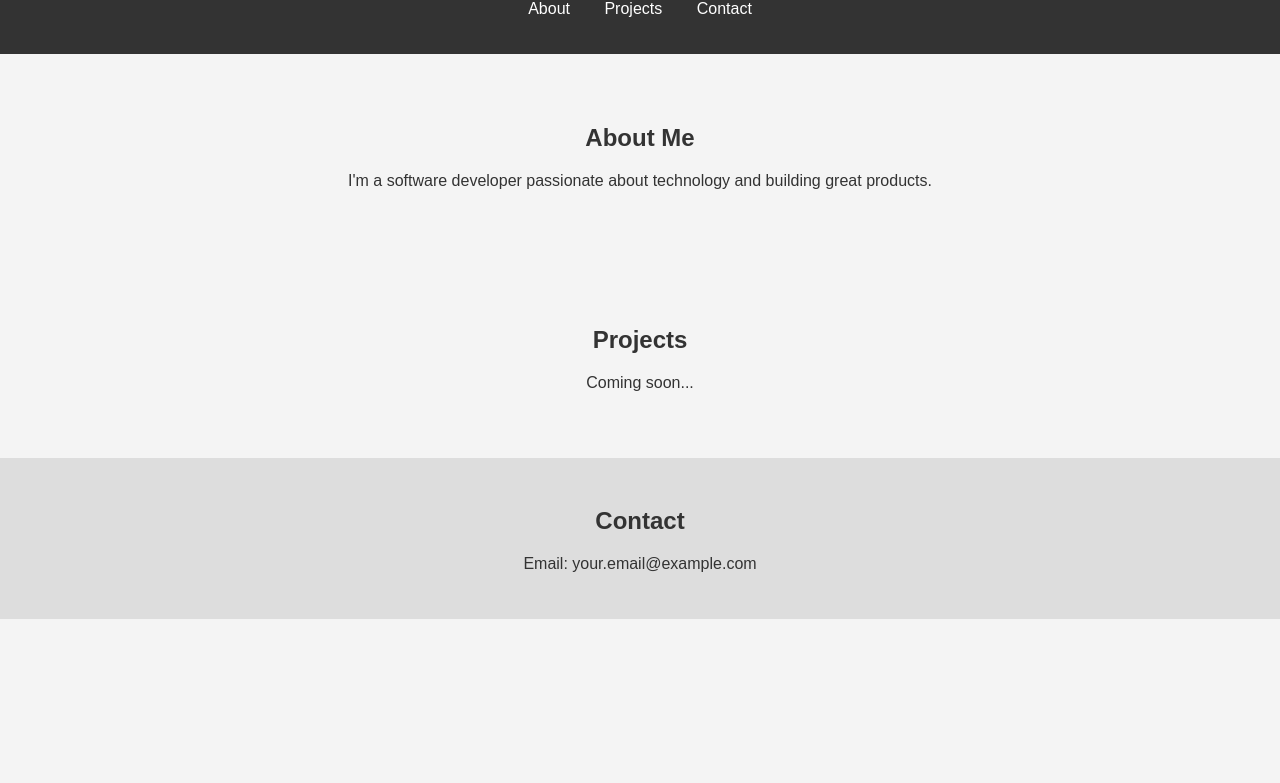
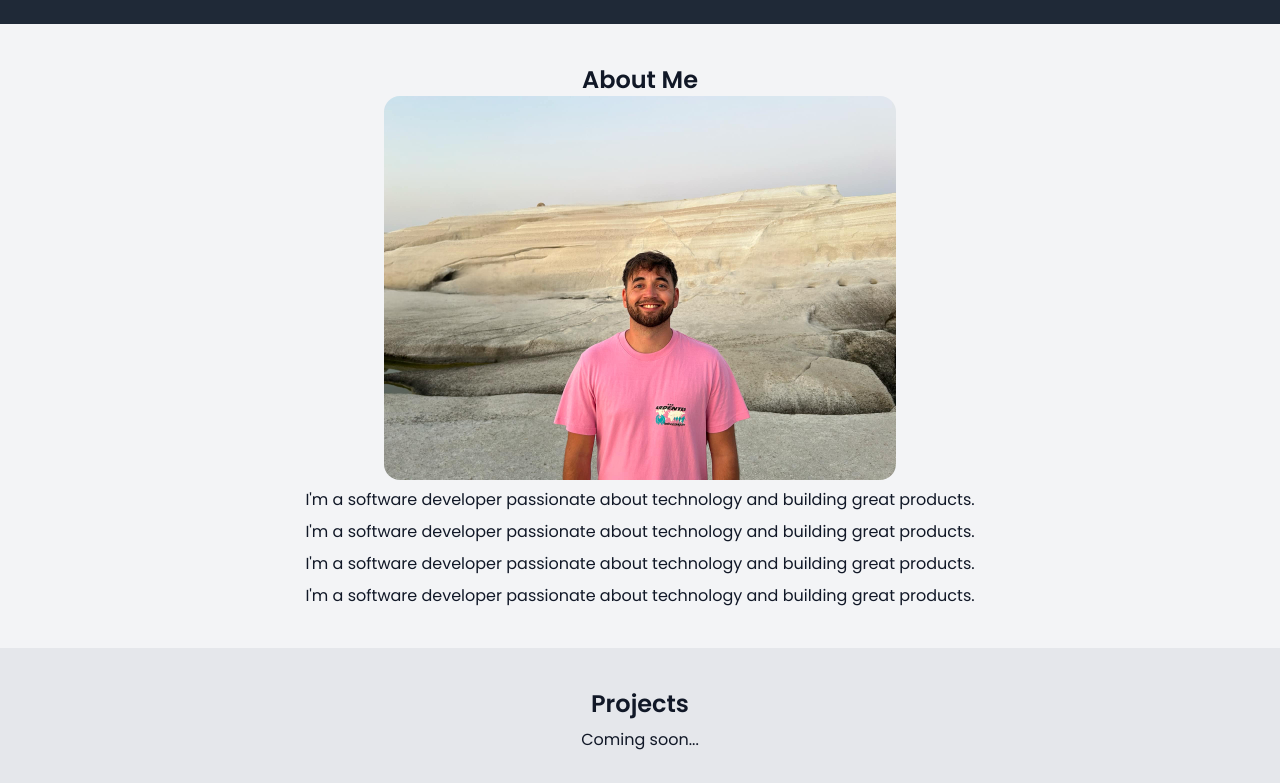
Before and after one commit to ManosVourtsanis/boyhood, a plain HTML site: page index.html in a window 1280 px wide. Shown: the part 100-883 px from the top of the page. Before the commit the page ends 800 px from the top, so only its background shows below. Drawn offline with nearby package versions, Linux system fonts and the light colour scheme.

Commit message:
first touch

```diff
--- a/index.html
+++ b/index.html
@@ -4,35 +4,41 @@
     <meta charset="UTF-8">
     <meta name="viewport" content="width=device-width, initial-scale=1.0">
     <title>My Portfolio</title>
-    <link rel="stylesheet" href="style.css">
+    <script src="https://cdn.tailwindcss.com"></script>
+    <link href="https://fonts.googleapis.com/css2?family=Poppins:wght@300;400;600&display=swap" rel="stylesheet">
 </head>
-<body>
-    <header>
-        <h1>Welcome to my Portfolio</h1>
-        <nav>
-            <ul>
-                <li><a href="#about">About</a></li>
-                <li><a href="#projects">Projects</a></li>
-                <li><a href="#contact">Contact</a></li>
+<body class="bg-gray-100 text-gray-900 font-[Poppins]">
+    <header class="bg-gray-800 text-white text-center p-6">
+        <h1 class="text-3xl font-bold">Boyhood</h1>
+        <nav class="mt-4">
+            <ul class="flex justify-center space-x-6">
+                <li><a href="#about" class="hover:underline">About</a></li>
+                <li><a href="#projects" class="hover:underline">Projects</a></li>
+                <li><a href="#contact" class="hover:underline">Contact</a></li>
             </ul>
         </nav>
     </header>
 
-    <section id="about">
-        <h2>About Me</h2>
-        <p>I'm a software developer passionate about technology and building great products.</p>
+    <section id="about" class="p-10 text-center">
+        <h2 class="text-2xl font-semibold">About Me</h2>
+        <img src="assets/images/profile.jpg" alt="My Photo" class="rounded-2xl mx-auto w-[512px] h-[384px] object-cover">
+        <p class="mt-2">I'm a software developer passionate about technology and building great products.</p>
+        <p class="mt-2">I'm a software developer passionate about technology and building great products.</p>
+        <p class="mt-2">I'm a software developer passionate about technology and building great products.</p>
+        <p class="mt-2">I'm a software developer passionate about technology and building great products.</p>
     </section>
 
-    <section id="projects">
-        <h2>Projects</h2>
-        <p>Coming soon...</p>
+    <section id="projects" class="p-10 bg-gray-200 text-center">
+        <h2 class="text-2xl font-semibold">Projects</h2>
+        <p class="mt-2">Coming soon...</p>
     </section>
 
-    <section id="contact">
-        <h2>Contact</h2>
-        <p>Email: your.email@example.com</p>
+    <section id="contact" class="p-10 text-center">
+        <h2 class="text-2xl font-semibold">Contact</h2>
+        <p class="mt-2">
+            <a href="mailto:manos.vourtsanis@hotmail.com" class="text-blue-500 hover:underline">manos.vourtsanis@hotmail.com</a>
+        </p>
     </section>
+</body>
 
-    <script src="script.js"></script>
-</body>
 </html>
--- a/style.css
+++ b/style.css
@@ -1,6 +1,6 @@
 /* General Styles */
 body {
-    font-family: Arial, sans-serif;
+    font-family: 'Poppins', sans-serif;
     margin: 0;
     padding: 0;
     background-color: #f4f4f4;
```
Also changed, not shown: assets/images/profile.jpg (added).
